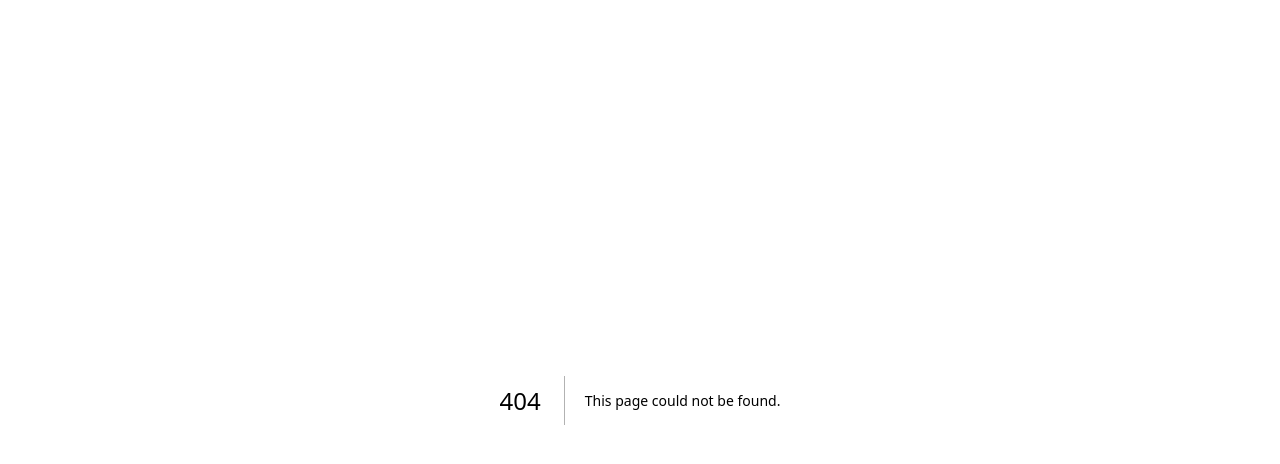
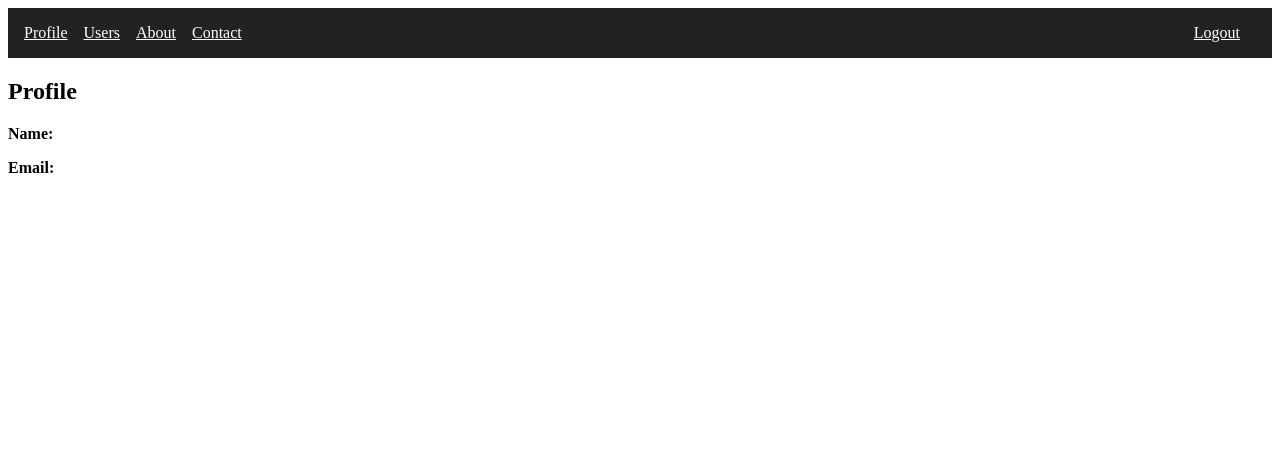
Before and after one commit to josephchamoun/dcpclone-frontend, a Next.js app: page /profile in a window 1280 px wide. Before the commit this address had no page. Shown: the top 464 px of the page. Built offline with nearby package versions, Linux system fonts and the light colour scheme.

Commit message:
adding registration and profile page + navbar

```diff
--- /dev/null
+++ b/app/(main)/layout.js
@@ -0,0 +1,12 @@
+import Navbar from '@/components/Navbar';
+
+export default function RootLayout({ children }) {
+  return (
+    <html lang="en">
+      <body>
+        <Navbar />
+        <main>{children}</main>
+      </body>
+    </html>
+  );
+}
--- /dev/null
+++ b/app/(main)/profile/page.js
@@ -0,0 +1,29 @@
+'use client';
+import React from 'react';
+
+
+import { useState } from 'react';
+import { useEffect } from 'react';
+
+
+export default function ProfilePage() {
+  const [email, setEmail] = useState('');
+  const [name, setName] = useState('');
+
+
+  useEffect(() => {
+    // Get user info from localStorage
+    const storedEmail = localStorage.getItem('user') ? JSON.parse(localStorage.getItem('user')).email : '';
+    const storedName = localStorage.getItem('user') ? JSON.parse(localStorage.getItem('user')).name : '';
+    if (storedEmail) setEmail(storedEmail);
+    if (storedName) setName(storedName);
+  }, []);
+
+  return (
+    <div>
+      <h2>Profile</h2>
+      <p><strong>Name:</strong> {name}</p>
+      <p><strong>Email:</strong> {email}</p>
+    </div>
+  );
+}
--- a/app/layout.js
+++ b/app/layout.js
@@ -1,14 +1,8 @@
-
 // app/layout.js
-
-
 export default function RootLayout({ children }) {
   return (
     <html lang="en">
-      <body>
-
-        <main>{children}</main>
-      </body>
+      <body>{children}</body>
     </html>
   );
 }
--- a/app/login/page.jsx
+++ b/app/login/page.jsx
@@ -19,7 +19,10 @@ export default function LoginPage() {
       const response = await loginUser({ email, password });
       console.log('Login success:', response.data);
       setSuccess('Logged in successfully!');
-      // Optionally: redirect user or store token/cookie
+      localStorage.setItem('token', response.data.token);
+      localStorage.setItem('user', JSON.stringify(response.data.user));
+      window.location.href = '/profile';
+
     } catch (err) {
       const message = err.response?.data?.message || 'Login failed.';
       setError(message);
--- /dev/null
+++ b/components/Navbar.js
@@ -0,0 +1,44 @@
+'use client';
+
+import Link from 'next/link';
+
+export default function Navbar() {
+  return (
+    <nav style={{
+      padding: '1rem',
+      backgroundColor: '#222',
+      color: '#fff',
+      display: 'flex',
+      justifyContent: 'space-between'
+    }}>
+      <div>
+        <Link href="/profile" style={{ marginRight: '1rem', color: '#fff' }}>Profile</Link>
+        <Link href="/users" style={{ marginRight: '1rem', color: '#fff' }}>Users</Link>
+        <Link href="/about" style={{ marginRight: '1rem', color: '#fff' }}>About</Link>
+        <Link href="/contact" style={{ color: '#fff' }}>Contact</Link>
+
+      </div>
+      <div>
+  <button
+    onClick={() => {
+      localStorage.removeItem('user');
+      localStorage.removeItem('token');
+      window.location.href = '/login';
+    }}
+    style={{
+      marginRight: '1rem',
+      color: '#fff',
+      background: 'none',
+      border: 'none',
+      cursor: 'pointer',
+      textDecoration: 'underline',
+      font: 'inherit',
+      padding: 0
+    }}
+  >
+    Logout
+  </button>
+      </div>
+    </nav>
+  );
+}
--- a/services/authService.js
+++ b/services/authService.js
@@ -3,7 +3,7 @@
 import api from '@/lib/api';
 
 export async function loginUser(data) {
-  return api.post('/login', data); // no csrf cookie fetch needed
+  return api.post('/login', data);
 }
 
 
```
Also changed, not shown: app/register/page.jsx (+63 -0 lines).
